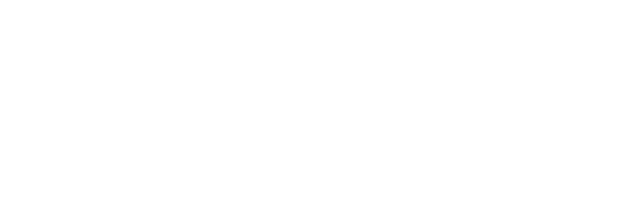
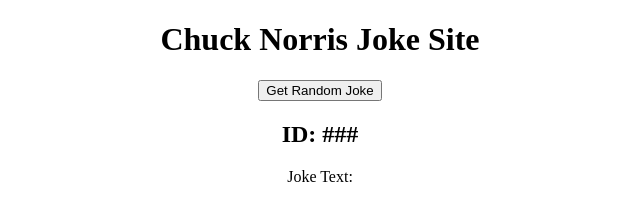
Before and after one commit to marysaray/ChuckNorrisJokeSite, a plain HTML site: page index.html in a window 1280 px wide. Shown: the whole page, without its empty margins (320-960 px from the left). Drawn offline with Linux system fonts and the light colour scheme.

Commit message:
Added content to html file and centered text.

```diff
--- a/css/site.css
+++ b/css/site.css
@@ -0,0 +1,3 @@
+body{
+    text-align: center;
+}
--- a/index.html
+++ b/index.html
@@ -8,6 +8,12 @@
     <link rel="stylesheet" href="css/site.css">
 </head>
 <body>
+    <h1>Chuck Norris Joke Site</h1>
+    <button id="get-joke">Get Random Joke</button>
+    <div id="display-joke">
+        <h2>ID: ###</h2>
+        <p>Joke Text:</p>
+    </div>
     <script src="js/main.js"></script>
 </body>
 </html>
```
